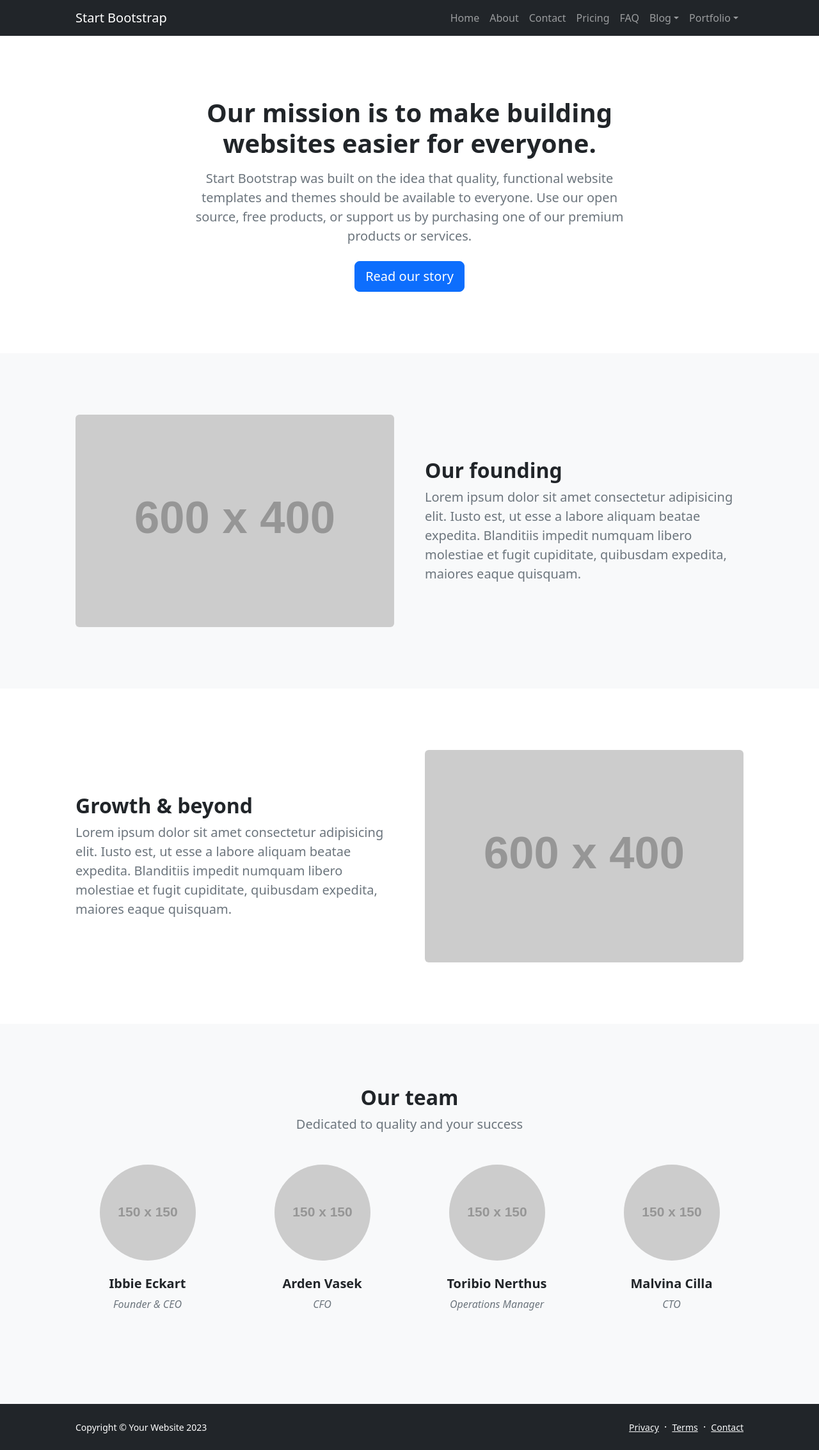
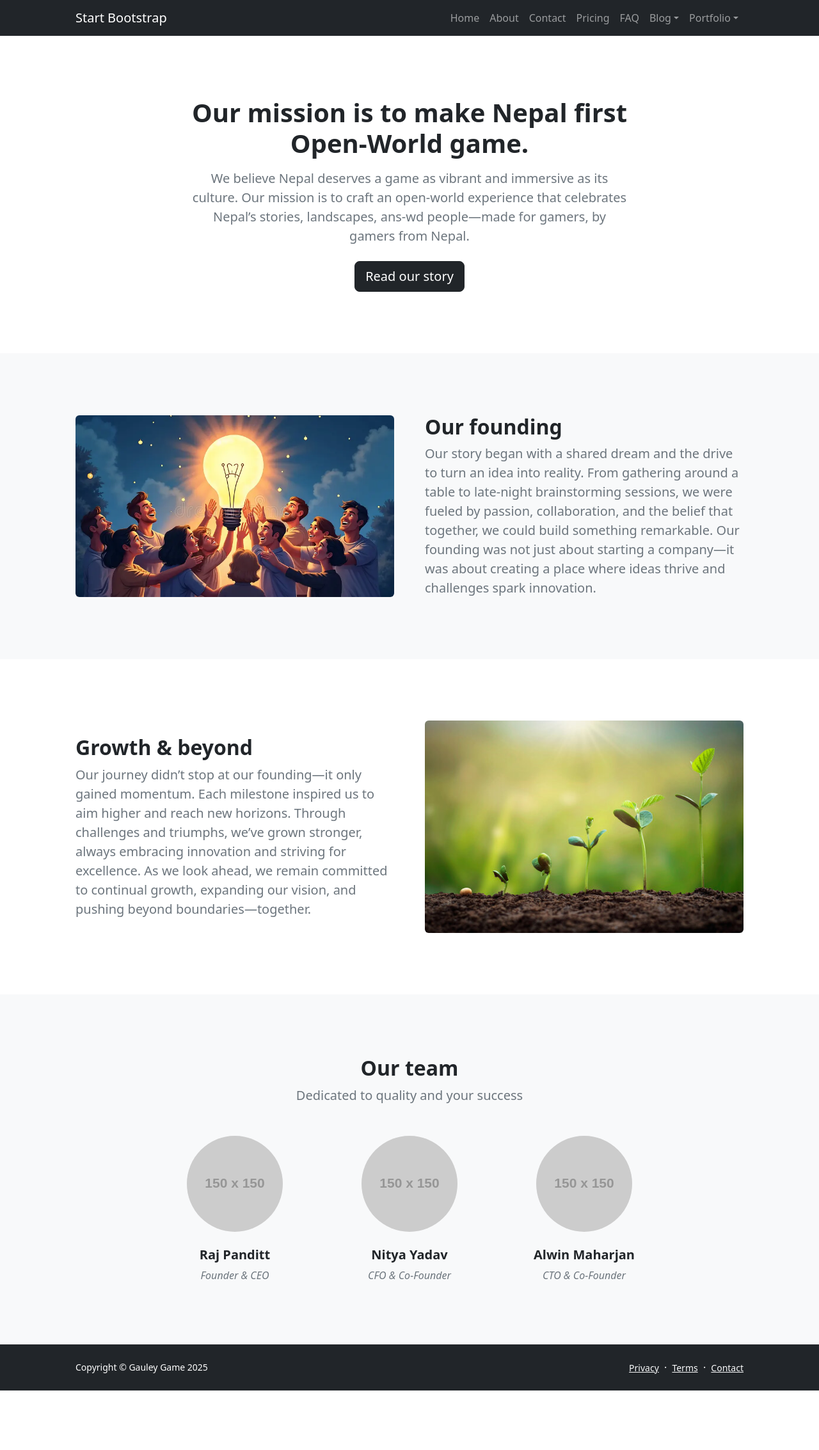
Before and after one commit to nityayada/Official-Games, a plain HTML site: page about.html in a window 1280 px wide. Shown: the whole page at 64% size. After the commit the page ends 2173 px from the top, so only its background shows below. Drawn offline with nearby package versions, Linux system fonts and the light colour scheme; placeholder pictures from the web are drawn by us.

Commit message:
First commit

```diff
--- a/about.html
+++ b/about.html
@@ -51,9 +51,9 @@
                     <div class="row justify-content-center">
                         <div class="col-lg-8 col-xxl-6">
                             <div class="text-center my-5">
-                                <h1 class="fw-bolder mb-3">Our mission is to make building websites easier for everyone.</h1>
-                                <p class="lead fw-normal text-muted mb-4">Start Bootstrap was built on the idea that quality, functional website templates and themes should be available to everyone. Use our open source, free products, or support us by purchasing one of our premium products or services.</p>
-                                <a class="btn btn-primary btn-lg" href="#scroll-target">Read our story</a>
+                                <h1 class="fw-bolder mb-3">Our mission is to make Nepal first Open-World game.</h1>
+                                <p class="lead fw-normal text-muted mb-4">We believe Nepal deserves a game as vibrant and immersive as its culture. Our mission is to craft an open-world experience that celebrates Nepal’s stories, landscapes, ans-wd people—made for gamers, by gamers from Nepal.</p>
+                                <a class="btn btn-dark btn-lg" href="#scroll-target">Read our story</a>
                             </div>
                         </div>
                     </div>
@@ -63,10 +63,10 @@
             <section class="py-5 bg-light" id="scroll-target">
                 <div class="container px-5 my-5">
                     <div class="row gx-5 align-items-center">
-                        <div class="col-lg-6"><img class="img-fluid rounded mb-5 mb-lg-0" src="https://dummyimage.com/600x400/343a40/6c757d" alt="..." /></div>
+                        <div class="col-lg-6"><img class="img-fluid rounded mb-5 mb-lg-0" src="./assets/our_founding.png" alt="..." /></div>
                         <div class="col-lg-6">
                             <h2 class="fw-bolder">Our founding</h2>
-                            <p class="lead fw-normal text-muted mb-0">Lorem ipsum dolor sit amet consectetur adipisicing elit. Iusto est, ut esse a labore aliquam beatae expedita. Blanditiis impedit numquam libero molestiae et fugit cupiditate, quibusdam expedita, maiores eaque quisquam.</p>
+                            <p class="lead fw-normal text-muted mb-0">Our story began with a shared dream and the drive to turn an idea into reality. From gathering around a table to late-night brainstorming sessions, we were fueled by passion, collaboration, and the belief that together, we could build something remarkable. Our founding was not just about starting a company—it was about creating a place where ideas thrive and challenges spark innovation.</p>
                         </div>
                     </div>
                 </div>
@@ -75,10 +75,10 @@
             <section class="py-5">
                 <div class="container px-5 my-5">
                     <div class="row gx-5 align-items-center">
-                        <div class="col-lg-6 order-first order-lg-last"><img class="img-fluid rounded mb-5 mb-lg-0" src="https://dummyimage.com/600x400/343a40/6c757d" alt="..." /></div>
+                        <div class="col-lg-6 order-first order-lg-last"><img class="img-fluid rounded mb-5 mb-lg-0" src="./assets/growth.png" alt="..." /></div>
                         <div class="col-lg-6">
                             <h2 class="fw-bolder">Growth &amp; beyond</h2>
-                            <p class="lead fw-normal text-muted mb-0">Lorem ipsum dolor sit amet consectetur adipisicing elit. Iusto est, ut esse a labore aliquam beatae expedita. Blanditiis impedit numquam libero molestiae et fugit cupiditate, quibusdam expedita, maiores eaque quisquam.</p>
+                            <p class="lead fw-normal text-muted mb-0">Our journey didn’t stop at our founding—it only gained momentum. Each milestone inspired us to aim higher and reach new horizons. Through challenges and triumphs, we’ve grown stronger, always embracing innovation and striving for excellence. As we look ahead, we remain committed to continual growth, expanding our vision, and pushing beyond boundaries—together.</p>
                         </div>
                     </div>
                 </div>
@@ -94,30 +94,24 @@
                         <div class="col mb-5 mb-5 mb-xl-0">
                             <div class="text-center">
                                 <img class="img-fluid rounded-circle mb-4 px-4" src="https://dummyimage.com/150x150/ced4da/6c757d" alt="..." />
-                                <h5 class="fw-bolder">Ibbie Eckart</h5>
+                                <h5 class="fw-bolder">Raj Panditt</h5>
                                 <div class="fst-italic text-muted">Founder &amp; CEO</div>
                             </div>
                         </div>
                         <div class="col mb-5 mb-5 mb-xl-0">
                             <div class="text-center">
                                 <img class="img-fluid rounded-circle mb-4 px-4" src="https://dummyimage.com/150x150/ced4da/6c757d" alt="..." />
-                                <h5 class="fw-bolder">Arden Vasek</h5>
-                                <div class="fst-italic text-muted">CFO</div>
+                                <h5 class="fw-bolder">Nitya Yadav</h5>
+                                <div class="fst-italic text-muted">CFO & Co-Founder</div>
                             </div>
                         </div>
                         <div class="col mb-5 mb-5 mb-sm-0">
                             <div class="text-center">
                                 <img class="img-fluid rounded-circle mb-4 px-4" src="https://dummyimage.com/150x150/ced4da/6c757d" alt="..." />
-                                <h5 class="fw-bolder">Toribio Nerthus</h5>
-                                <div class="fst-italic text-muted">Operations Manager</div>
+                                <h5 class="fw-bolder">Alwin Maharjan</h5>
+                                <div class="fst-italic text-muted">CTO & Co-Founder</div>
                             </div>
                         </div>
-                        <div class="col mb-5">
-                            <div class="text-center">
-                                <img class="img-fluid rounded-circle mb-4 px-4" src="https://dummyimage.com/150x150/ced4da/6c757d" alt="..." />
-                                <h5 class="fw-bolder">Malvina Cilla</h5>
-                                <div class="fst-italic text-muted">CTO</div>
-                            </div>
                         </div>
                     </div>
                 </div>
@@ -127,7 +121,7 @@
         <footer class="bg-dark py-4 mt-auto">
             <div class="container px-5">
                 <div class="row align-items-center justify-content-between flex-column flex-sm-row">
-                    <div class="col-auto"><div class="small m-0 text-white">Copyright &copy; Your Website 2023</div></div>
+                    <div class="col-auto"><div class="small m-0 text-white">Copyright &copy; Gauley Game 2025</div></div>
                     <div class="col-auto">
                         <a class="link-light small" href="#!">Privacy</a>
                         <span class="text-white mx-1">&middot;</span>
```
Also changed, not shown: blog-home.html (+18 -18 lines), assets/blog.png (added), assets/game1.png (added), assets/game2.png (added), assets/game3.png (added), assets/growth.png (added), assets/our_founding.png (added), 2 other files.
